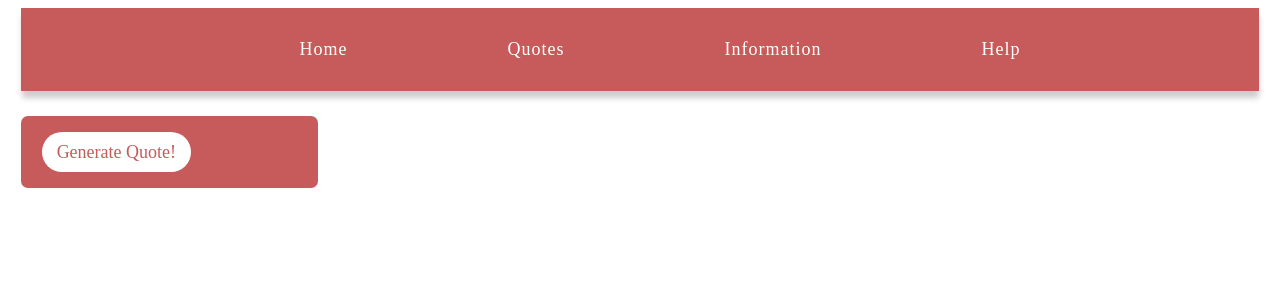
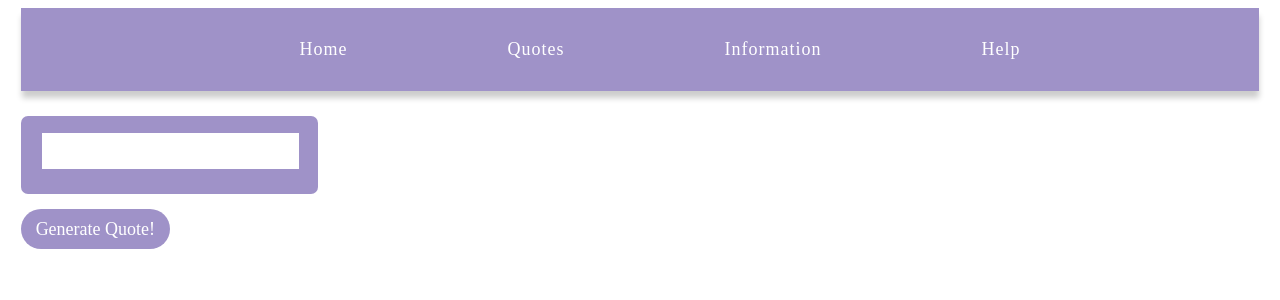
Before and after one commit to eukeo/mental-health, a React (Create React App) app: page /quotes in a window 1280 px wide. Shown: the top 300 px of the page. Built offline with nearby package versions, Linux system fonts and the light colour scheme.

Commit message:
small changes

```diff
--- a/src/components/HealthBar/HealthBar.css
+++ b/src/components/HealthBar/HealthBar.css
@@ -1,6 +1,14 @@
+#health-page-container {
+    background-image: url("https://manthrana.com/en/wp-content/uploads/2021/04/Mental-Health-Month-Blog-1200x600-1.png");
+}
+
 #health-info {
     width: 45%;
     margin-top: 25px;
+    width: 40%;
+    position: absolute;
+    right: 90px;
+    border-radius: 7px;
 }
 
 #health-info > h1 {
--- a/src/components/HealthBar/HealthBar.jsx
+++ b/src/components/HealthBar/HealthBar.jsx
@@ -17,13 +17,13 @@ export default function HealthBar() {
 
     return (
         <div id="health-page-container">
-            <div id="health-info">
+            <div id="health-info" data-aos="fade-left">
                 <h1>Cases in The United States by %</h1>
                 <BarChart width={600} height={300} data={data} data-aos="fade-up">
                     <XAxis dataKey="name" stroke="black" />
                     <YAxis dataKey="amt" stroke="black" />
                     <Tooltip wrapperStyle={{ width: 155, backgroundColor: '#ccc' }} />
-                    <Bar dataKey="Total" fill="#c75a5a" barSize={70} />
+                    <Bar dataKey="Total" fill="#5b3f97" barSize={70} />
                 </BarChart>
             </div>
         </div>
--- a/src/components/NavBar/NavBar.css
+++ b/src/components/NavBar/NavBar.css
@@ -3,7 +3,7 @@ nav {
     margin-left: 1%;
     margin-right: 1%;
     position: sticky;
-    background-color: #c75a5a;
+    background-color: #9f92c8;
     padding: 15px;
     text-align: center;
     box-shadow: 0 7px 6px -0.5px rgba(0,0,0,.2);
--- a/src/index.css
+++ b/src/index.css
@@ -1,4 +1,4 @@
 body {
   /* background-color: #1e1e1e; */
-  background-color: white;
+  background-color: rgb(255, 255, 255);
 }
--- a/src/pages/HelpPage/HelpPage.css
+++ b/src/pages/HelpPage/HelpPage.css
@@ -4,9 +4,9 @@
 }
 
 #growing-photo {
-    width: 50%;
+    width: 36%;
     position: absolute;
-    right: 15px;
+    right: 115px;
 }
 
 #tips-title {
@@ -19,7 +19,7 @@
     border-radius: 7px;
     width: 40%;
     padding-bottom: 3.4%;
-    background-color: #c75a5a;
+    background-color: #9f92c8;
     color: white;
 }
 
@@ -29,7 +29,7 @@
 }
 
 #health-tips > h4 {
-    padding: 2px 25px;
+    padding: 12px 25px;
 }
 
 #health-tips > p {
@@ -42,9 +42,9 @@
     font-size: 18px;
     text-align: center;
     color: white;
-    background-color: #c75a5a;
+    background-color: #7a68af;
     border-radius: 15px;
-    margin-top: 34%;
+    margin-top: 25%;
     margin-bottom: 10%;
     width: 40%;
     padding: 6px 16px 2px 16px;
--- a/src/pages/HelpPage/HelpPage.jsx
+++ b/src/pages/HelpPage/HelpPage.jsx
@@ -41,7 +41,7 @@ export default function HelpPage() {
                 <h4 data-aos="fade-up">9. Find purpose and meaning.</h4>
                     <p data-aos="fade-up">This is different for everyone but finding purpose in your day is a big factor to good mental health. You might try one of the following: Engage in work that makes you feel useful, invest in relationships and spend quality time with people who matter to you, volunteer, which can help enrich your life and make you happier,care for others, which can be as rewarding and meaningful as it is challenging, think of one good deed or gesture to do each day.</p>
                 <h4 data-aos="fade-up">10. Get help if you need it.</h4>
-                <p data-aos="fade-up">If you or a loved one needs support, there are many programs and resources that are available to you.</p>
+                <h4 data-aos="fade-up">If you or a loved one needs support, there are many programs and resources that are available to you.</h4>
             </section>
         </div>
     )
--- a/src/pages/QuotePage/QuotePage.css
+++ b/src/pages/QuotePage/QuotePage.css
@@ -4,24 +4,31 @@
 }
 
 #quote-container {
-    color: white;
-    background-color: #c75a5a;
+    background-color: #9f92c8;
     position: relative;
     width: 20%;
     padding: 10px 29px 25px 21px;
     border-radius: 7px;
     margin-top: 25px;
+    margin-bottom: 25px;
+}
+
+#quote-mini-container {
+    background-color: white;
+    padding: 10px 5px;
+    width: 100%;
+    margin-top: 3%;
+    height: 50%;
 }
 
 #get-quote-btn {
-    color: #c75a5a;
+    color: white;
     font-size: 18px;
-    background-color: #ffffff;
+    background-color: #9f92c8;
     padding: 10px;
     padding-left: 15px;
     padding-right: 15px;
     border-radius: 20px;
     align-items: center;
-    margin: auto;
     margin-top: 25px;
 }
--- a/src/pages/QuotePage/QuotePage.jsx
+++ b/src/pages/QuotePage/QuotePage.jsx
@@ -24,10 +24,12 @@ export default function QuotePage() {
     return (
     <div id="quote-page-container">
         <section id="quote-container" data-aos="fade-up">
-            <p>{quote}</p>
-            <p>{author}</p>
-            <a id="get-quote-btn" onClick={getQuote}>Generate Quote!</a>
+            <div id="quote-mini-container">
+                <p>{quote}</p>
+                <p>{author}</p>
+            </div>
         </section>
+        <a id="get-quote-btn" onClick={getQuote}>Generate Quote!</a>
     </div>
   );
 };
```
